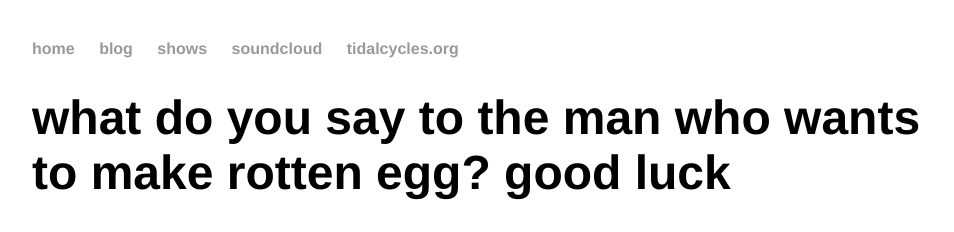
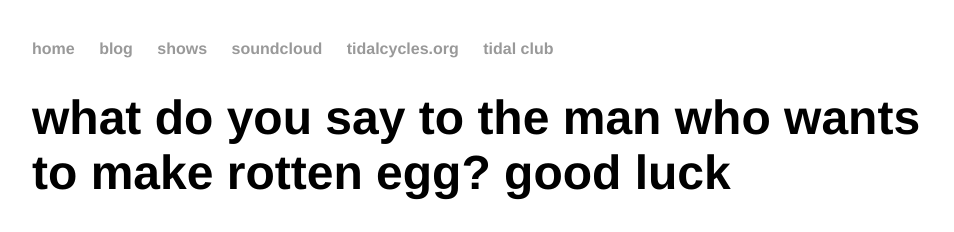
Before and after one commit to heavy-lifting/heavy-lifting.github.io, a Jekyll site: the page built from index.html, in a window 1280 px wide. Shown: the top 232 px of the page, without its empty margins (160-1114 px from the left). Built offline with Jekyll 4.4.1, drawn with Linux system fonts in a browser that asks for light colours.

Commit message:
Update default.html

```diff
--- a/_layouts/default.html
+++ b/_layouts/default.html
@@ -23,6 +23,8 @@
 	       			<li><a href="https://heavy-lifting.github.io/shows.html">shows</a></li>
 				<li><a href="https://soundcloud.com/hl6" target="_blank">soundcloud</a></li>
 	       			<li><a href="http://tidalcycles.org/" target="_blank">tidalcycles.org</a></li>
+				<li><a href="https://tidalclub.github.io/" target="_blank">tidal club</a></li>
+
 
 	    		</ul>
 			</nav>
```
